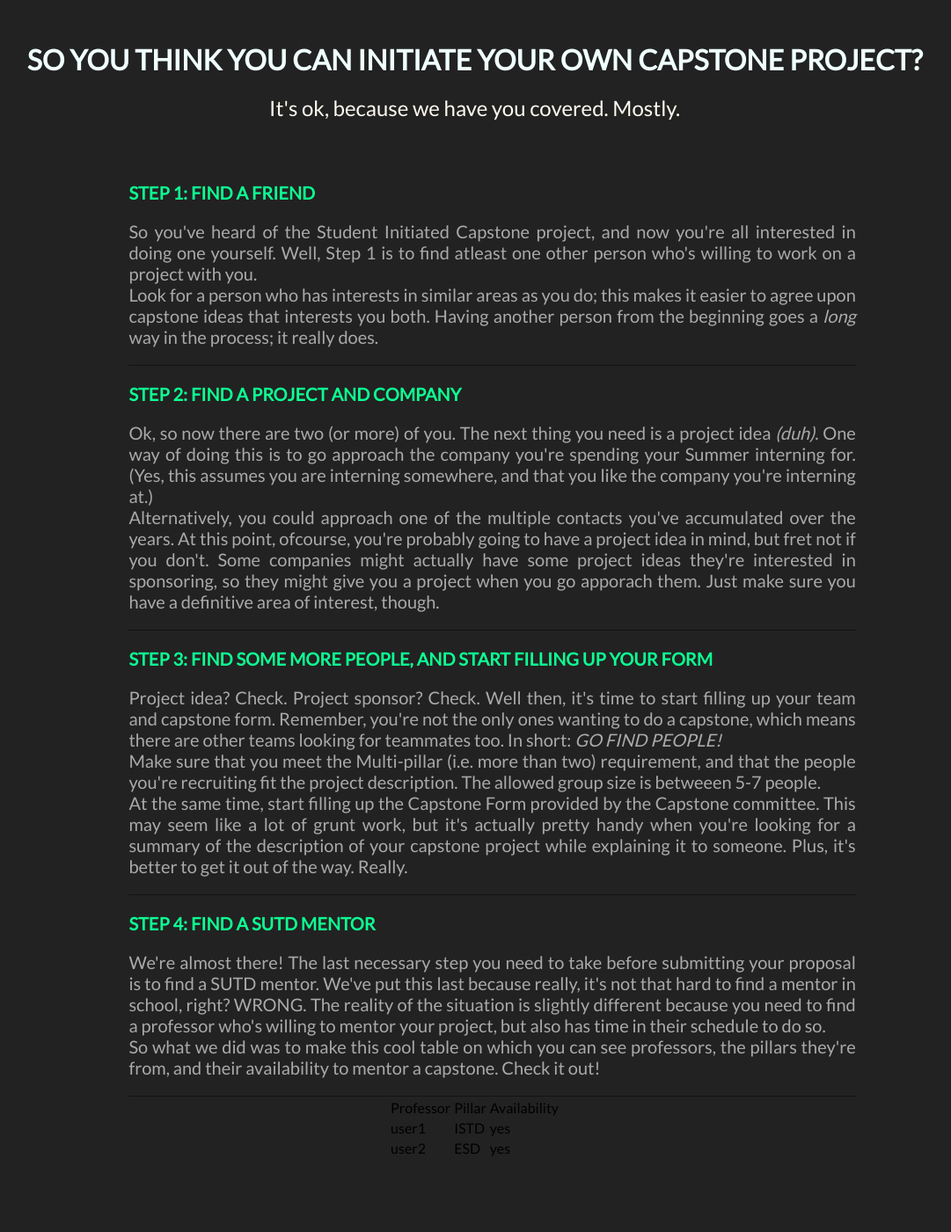
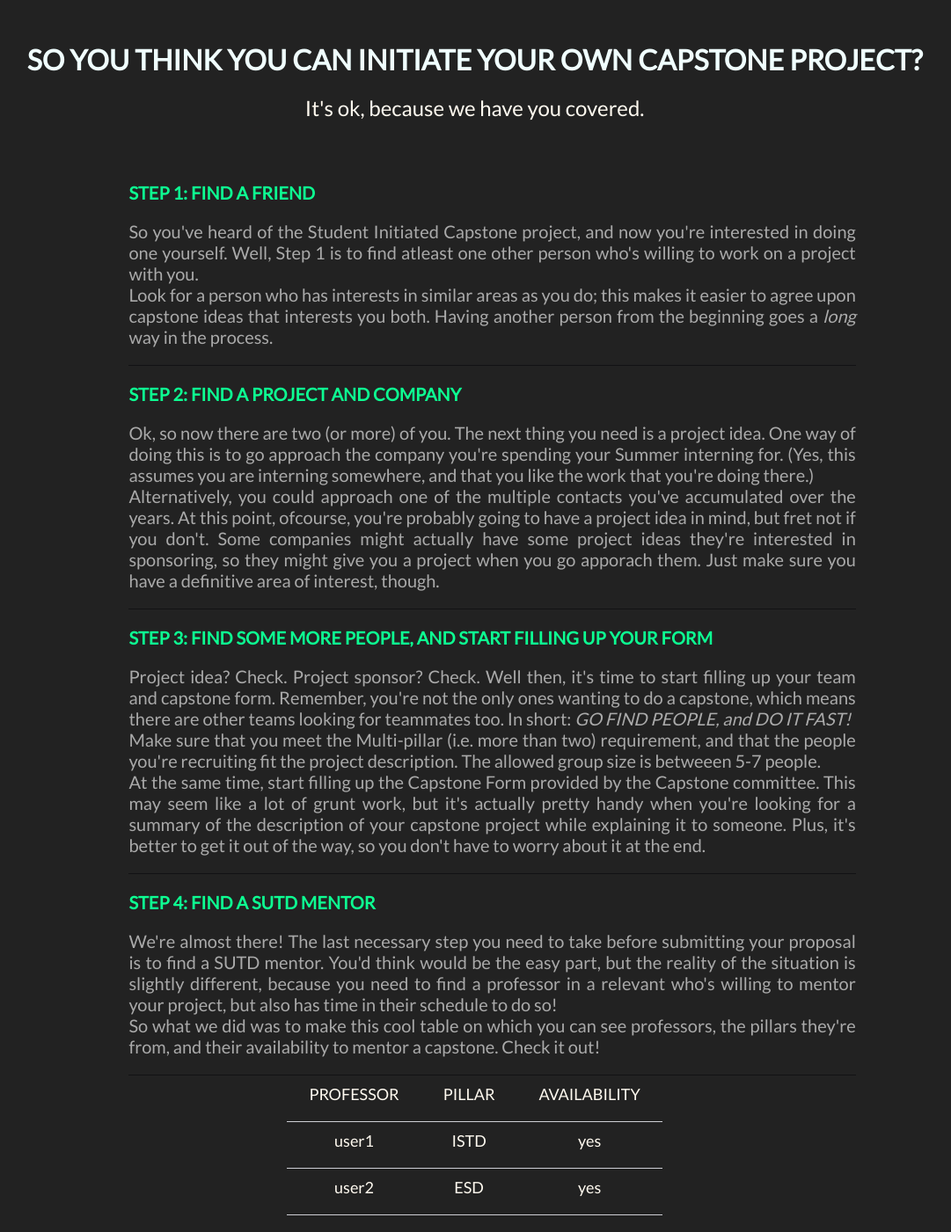
Before and after one commit to runefeather/lab3, a Flask app: page / in a window 1280 px wide. Shown: the whole page at 88% size, without its empty margins (46-1127 px from the left). Before the commit the page ends 1315 px from the top, so only its background shows below. Run offline with Flask 2, Linux system fonts and the light colour scheme; data comes from the database, SQL or seed files in the repository; some libraries are stand-ins or nearby versions.

Commit message:
table formatting, made capstone101 less aggressive

```diff
--- a/app.py
+++ b/app.py
@@ -152,7 +152,7 @@ def index():
         l.append(user.availability)
         datalist.append(l)
 
-    s = {"title": ['Professor', 'Pillar', 'Availability'], "data": datalist}
+    s = {"title": ['PROFESSOR', 'PILLAR', 'AVAILABILITY'], "data": datalist}
     return render_template('capstone.html', s=s)
 
 
--- a/static/css/base.css
+++ b/static/css/base.css
@@ -1,5 +1,4 @@
 @import url('http://fonts.googleapis.com/css?family=Lato');
-
 h1 {
     text-align: center;
     margin-top: 40px;
@@ -35,14 +34,13 @@ p {
     text-align: justify;
 }
 
-#step{
+#step {
     color: #0DFF92;
 }
 
-#content{
+#content {
     color: #AAAAAA;
 }
-
 
 #capstone101 {
     margin-top: 50px;
@@ -60,10 +58,19 @@ p {
     transition: all .1s linear;
 }
 
-#tablething{
+table {
+    border-collapse: collapse;
     display: table;
-    border-collapse: collapse;
-    align-content: center;
+    border-bottom: 20px;
+}
+
+td {
+    color: #FFFAF0;
+    border-bottom: 1px solid #cecfd5;
+    padding: 10px 25px;
+    padding-bottom: 20px;
+    font-size: 18px;
+    text-align: center;
 }
 
 body,
@@ -110,7 +117,6 @@ ul li input[type=radio] {
     position: absolute;
     visibility: hidden;
 }
-
 
 ul li label {
     display: block;
@@ -174,9 +180,9 @@ input[type=radio]:checked ~ label {
 }
 
 input[type=submit] {
-    background:#222222;
-    border:0 none;
-    cursor:pointer;
+    background: #222222;
+    border: 0 none;
+    cursor: pointer;
     margin: 25px 25px 25px 70px;
     font-size: 30px;
     color: #0DFF92;
--- a/templates/capstone.html
+++ b/templates/capstone.html
@@ -17,36 +17,36 @@
 <body>
     <!-- heading -->
     <h1>SO YOU THINK YOU CAN INITIATE YOUR OWN CAPSTONE PROJECT?</h1>
-    <h2>It's ok, because we have you covered. Mostly.</h2>
+    <h2>It's ok, because we have you covered.</h2>
     <!-- this is the list of instructions -->
     <div>
         <ul id="capstone101">
             <li id="capstone101li">
                 <p id="step"><b>STEP 1: FIND A FRIEND</b></p>
                 <p id="content">
-                    So you've heard of the Student Initiated Capstone project, and now you're all interested in doing one yourself. Well, Step 1 is to find atleast one other person who's willing to work on a project with you.
-                    <br>Look for a person who has interests in similar areas as you do; this makes it easier to agree upon capstone ideas that interests you both. Having another person from the beginning goes a <i>long</i> way in the process; it really does.
+                    So you've heard of the Student Initiated Capstone project, and now you're interested in doing one yourself. Well, Step 1 is to find atleast one other person who's willing to work on a project with you.
+                    <br>Look for a person who has interests in similar areas as you do; this makes it easier to agree upon capstone ideas that interests you both. Having another person from the beginning goes a <i>long</i> way in the process.
                 </p>
             </li>
             <li id="capstone101li">
                 <p id="step"><b>STEP 2: FIND A PROJECT AND COMPANY</b></p>
                 <p id="content">
-                    Ok, so now there are two (or more) of you. The next thing you need is a project idea <i>(duh)</i>. One way of doing this is to go approach the company you're spending your Summer interning for. (Yes, this assumes you are interning somewhere, and that you like the company you're interning at.)
+                    Ok, so now there are two (or more) of you. The next thing you need is a project idea. One way of doing this is to go approach the company you're spending your Summer interning for. (Yes, this assumes you are interning somewhere, and that you like the work that you're doing there.)
                     <br> Alternatively, you could approach one of the multiple contacts you've accumulated over the years. At this point, ofcourse, you're probably going to have a project idea in mind, but fret not if you don't. Some companies might actually have some project ideas they're interested in sponsoring, so they might give you a project when you go apporach them. Just make sure you have a definitive area of interest, though.
                 </p>
             </li>
             <li id="capstone101li">
                 <p id="step"><b>STEP 3: FIND SOME MORE PEOPLE, AND START FILLING UP YOUR FORM</b></p>
                 <p id="content">
-                    Project idea? Check. Project sponsor? Check. Well then, it's time to start filling up your team and capstone form. Remember, you're not the only ones wanting to do a capstone, which means there are other teams looking for teammates too. In short: <i>GO FIND PEOPLE!</i>
+                    Project idea? Check. Project sponsor? Check. Well then, it's time to start filling up your team and capstone form. Remember, you're not the only ones wanting to do a capstone, which means there are other teams looking for teammates too. In short: <i>GO FIND PEOPLE, and DO IT FAST!</i>
                     <br> Make sure that you meet the Multi-pillar (i.e. more than two) requirement, and that the people you're recruiting fit the project description. The allowed group size is betweeen 5-7 people.
-                    <br> At the same time, start filling up the Capstone Form provided by the Capstone committee. This may seem like a lot of grunt work, but it's actually pretty handy when you're looking for a summary of the description of your capstone project while explaining it to someone. Plus, it's better to get it out of the way. Really.
+                    <br> At the same time, start filling up the Capstone Form provided by the Capstone committee. This may seem like a lot of grunt work, but it's actually pretty handy when you're looking for a summary of the description of your capstone project while explaining it to someone. Plus, it's better to get it out of the way, so you don't have to worry about it at the end.
                 </p>
             </li>
             <li id="capstone101li">
                 <p id="step"><b>STEP 4: FIND A SUTD MENTOR</b></p>
                 <p id="content">
-                    We're almost there! The last necessary step you need to take before submitting your proposal is to find a SUTD mentor. We've put this last because really, it's not that hard to find a mentor in school, right? WRONG. The reality of the situation is slightly different because you need to find a professor who's willing to mentor your project, but also has time in their schedule to do so.
+                    We're almost there! The last necessary step you need to take before submitting your proposal is to find a SUTD mentor. You'd think would be the easy part, but the reality of the situation is slightly different, because you need to find a professor in a relevant who's willing to mentor your project, but also has time in their schedule to do so!
                     <br> So what we did was to make this cool table on which you can see professors, the pillars they're from, and their availability to mentor a capstone. Check it out!
                 </p>
             </li>
@@ -70,6 +70,7 @@
                 {%endfor%}
             </tbody>
         </table>
+        <br>
     </div>
 </body>
 
```
